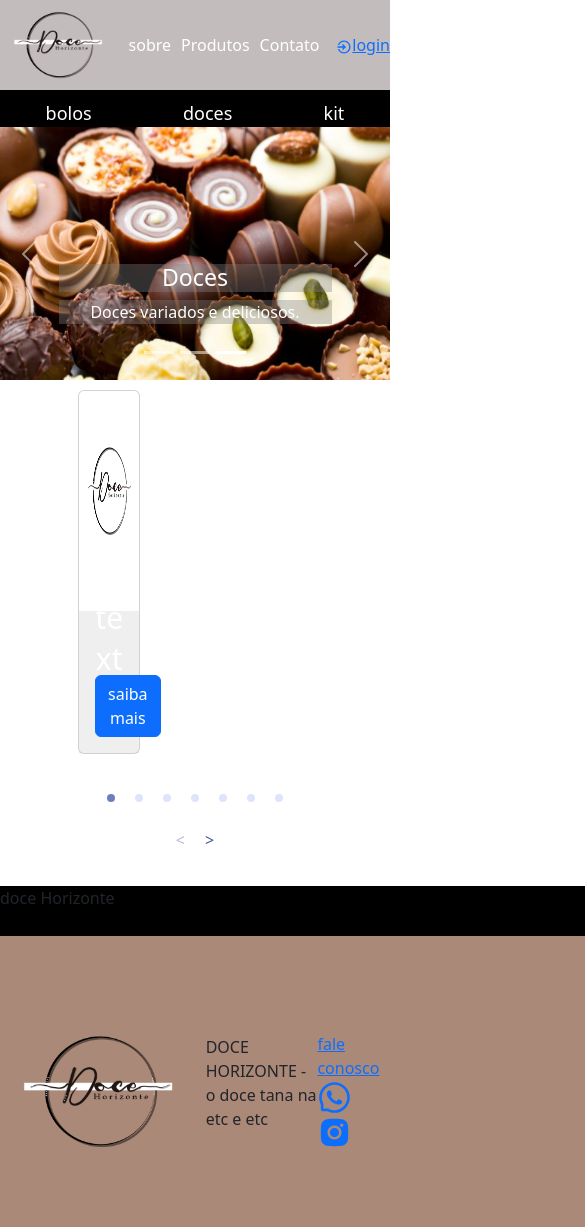
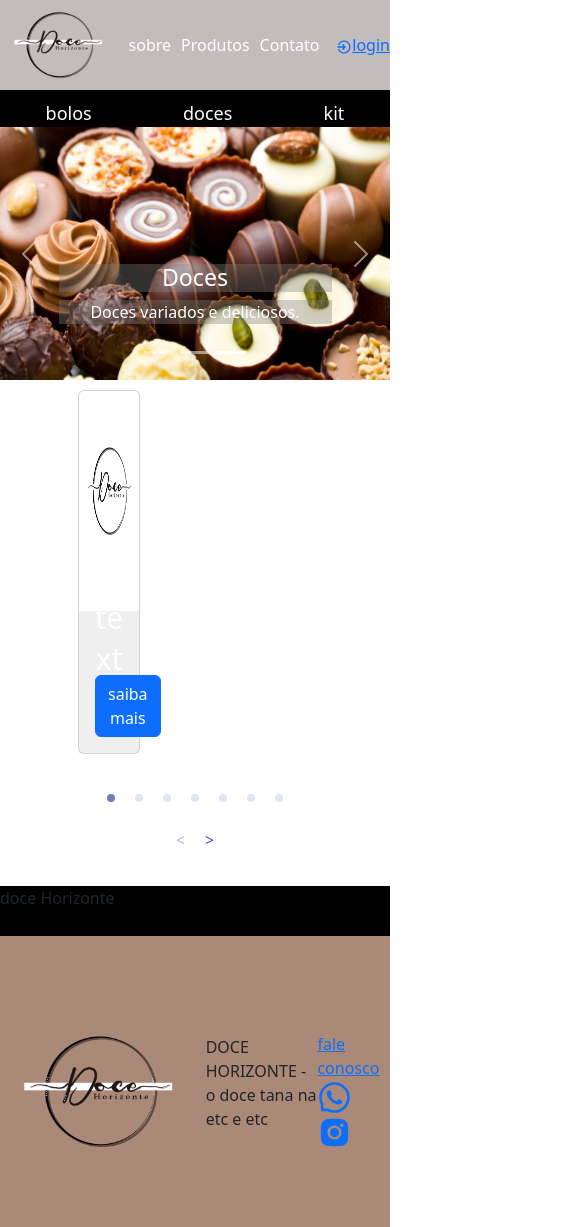
Before and after one commit to kerleypablo/doceHorizonte.com, a React (Create React App) app: page / in a window 390 px wide. Shown: the top 1227 px of the page, 585 px wide, since content can reach past the window. Built offline with nearby package versions, Linux system fonts and the light colour scheme.

Commit message:
fixing css mobile

```diff
--- a/src/Components/Styles/footer.css
+++ b/src/Components/Styles/footer.css
@@ -6,7 +6,7 @@ footer {
   background-color: rgb(170, 137, 120);
   border-top: 9px solid white;
   height: 350px;
-  width: 100vh;
+  width: 100vw;
 }
 
 .blackLine {
```
